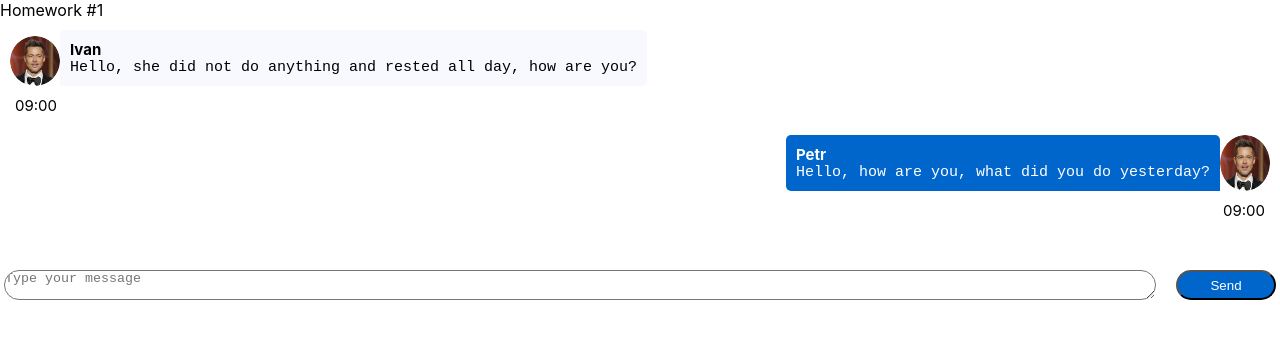
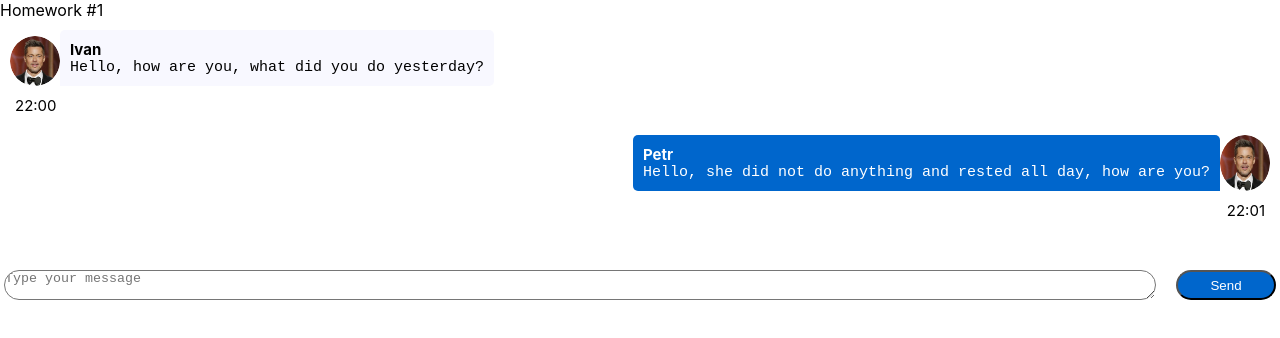
Before and after one commit to TashaBolsh/hws2, a React (Create React App) app: page /#/ in a window 1280 px wide. Shown: the top 338 px of the page. Built offline with nearby package versions, Linux system fonts and the light colour scheme.

Commit message:
Commit add text

```diff
--- a/src/s2-homeworks/hw01/HW1.tsx
+++ b/src/s2-homeworks/hw01/HW1.tsx
@@ -28,8 +28,8 @@ export const message0: MessageType = {
         name: 'Ivan',  // можно менять
     },
     message: {
-        text: 'Hello, she did not do anything and rested all day, how are you?', // можно менять
-        time: '09:00', // можно менять
+        text: 'Hello, how are you, what did you do yesterday?', // можно менять
+        time: '22:00', // можно менять
     },
 }
 export const friendMessage0: MessageType = {
@@ -39,8 +39,8 @@ export const friendMessage0: MessageType = {
         name: 'Petr', // можно менять
     },
     message: {
-        text: 'Hello, how are you, what did you do yesterday?', // можно менять
-        time: '22:00', // можно менять
+        text: 'Hello, she did not do anything and rested all day, how are you?', // можно менять
+        time: '22:01', // можно менять
     },
 }
 
--- a/src/s2-homeworks/hw01/friend-message/FriendMessage.tsx
+++ b/src/s2-homeworks/hw01/friend-message/FriendMessage.tsx
@@ -32,7 +32,7 @@ const FriendMessage = (props: MessagePropsType) => {
             <div
                 id={'hw1-friend-time-' + props.message.id}
                 className={s.friendTime} >
-                {message0.message.time}
+                {friendMessage0.message.time}
             </div>
         </div>
     )
```
Also changed, not shown: 1 other file (tests, documents, lock files or other folders).
